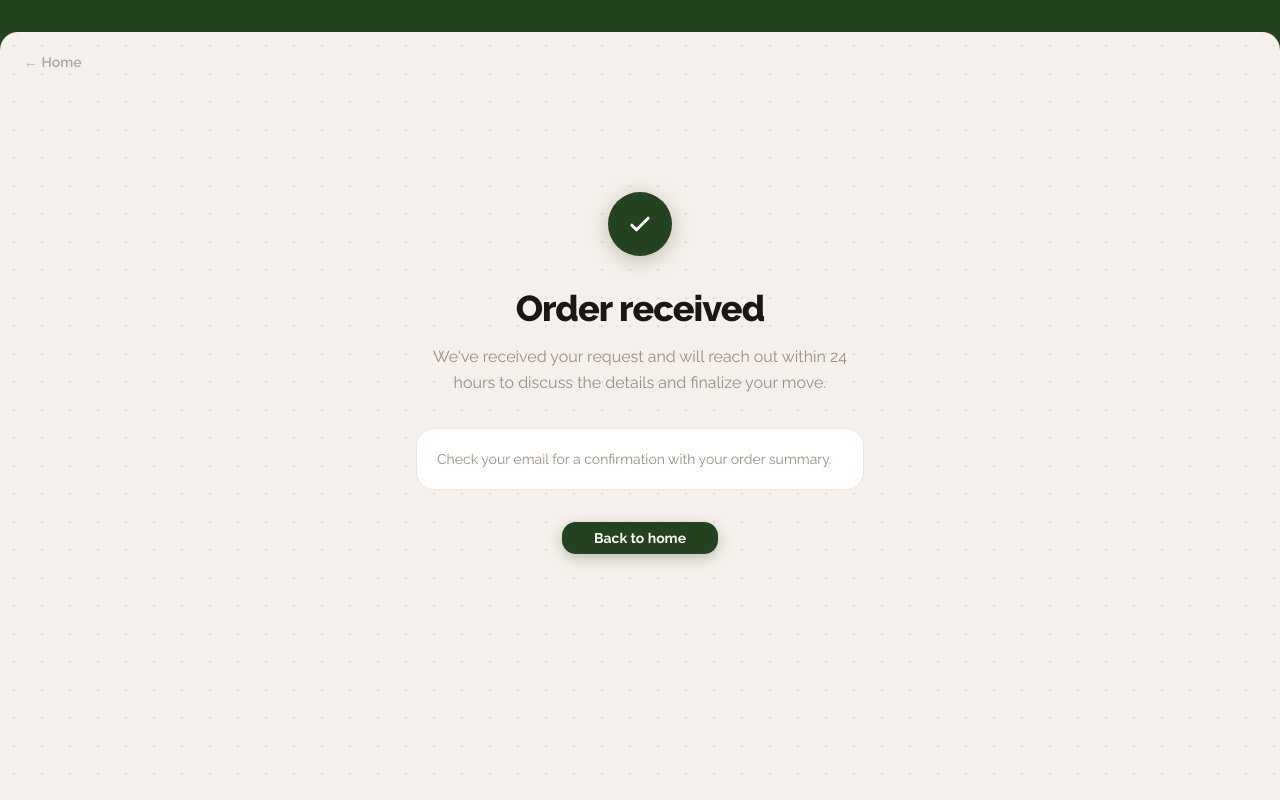
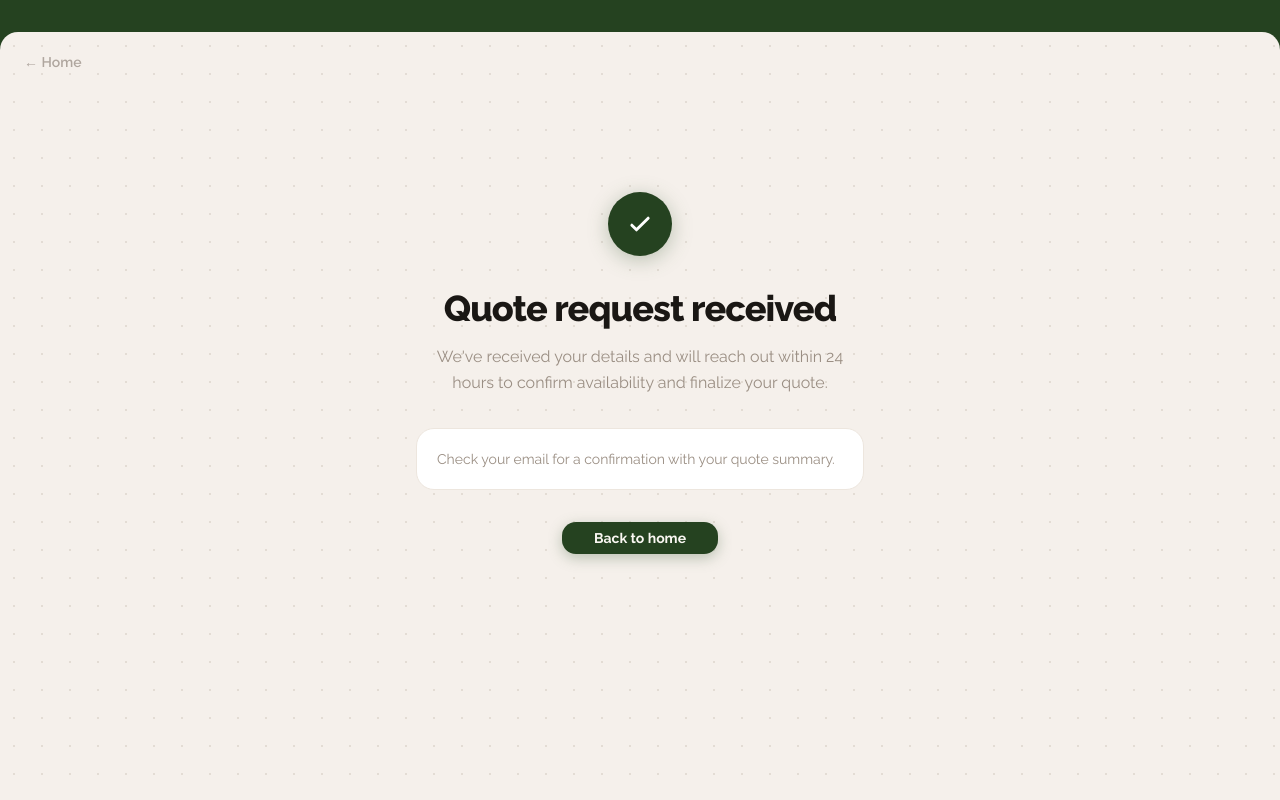
Before and after one commit to StonegateSolutionsLtd/Stonegate_WebApp, a Next.js app: page /order/success in a window 1280 px wide. Built offline with nearby package versions, Linux system fonts and the light colour scheme.

Commit message:
Quote wording correction

```diff
--- a/app/order/confirm/page.tsx
+++ b/app/order/confirm/page.tsx
@@ -53,10 +53,10 @@ export default function ConfirmPage() {
     <PageCanvas backHref="/order" backLabel="← Edit order">
       <div className="max-w-lg mx-auto pt-8">
         <h1 className="text-4xl font-black tracking-tight" style={{ color: '#1A1714' }}>
-          Confirm your order
+          Review your quote details
         </h1>
         <p className="mt-2 text-base" style={{ color: '#9A8E83' }}>
-          Review everything below, then hit confirm.
+          Make sure everything looks right before submitting.
         </p>
 
         <div className="mt-8">
@@ -77,7 +77,7 @@ export default function ConfirmPage() {
             onClick={handleConfirm}
             disabled={submitting}
           >
-            {submitting ? 'Confirming...' : 'Confirm Order'}
+            {submitting ? 'Submitting...' : 'Submit Quote Request'}
           </Button>
           <Link href="/order">
             <Button variant="ghost" className="w-full" style={{ color: '#9A8E83' }}>
--- a/app/order/success/page.tsx
+++ b/app/order/success/page.tsx
@@ -2,7 +2,7 @@ import Link from 'next/link'
 import { Button } from '@/components/ui/button'
 import PageCanvas from '@/components/PageCanvas'
 
-export const metadata = { title: 'Order Received - Stonegate Moving Solutions' }
+export const metadata = { title: 'Quote Request Received - Stonegate Moving Solutions' }
 
 export default function SuccessPage() {
   return (
@@ -18,15 +18,15 @@ export default function SuccessPage() {
         </div>
 
         <h1 className="text-4xl font-black tracking-tight" style={{ color: '#1A1714' }}>
-          Order received
+          Quote request received
         </h1>
         <p className="mt-4 text-base leading-relaxed" style={{ color: '#9A8E83' }}>
-          We&apos;ve received your request and will reach out within 24 hours to discuss the details and finalize your move.
+          We&apos;ve received your details and will reach out within 24 hours to confirm availability and finalize your quote.
         </p>
 
         <div className="mt-8 p-5 rounded-2xl text-sm text-left"
           style={{ backgroundColor: '#FFFFFF', border: '1px solid #EDE6DE', color: '#9A8E83' }}>
-          Check your email for a confirmation with your order summary.
+          Check your email for a confirmation with your quote summary.
         </div>
 
         <div className="mt-8">
--- a/components/order/OrderForm.tsx
+++ b/components/order/OrderForm.tsx
@@ -394,7 +394,7 @@ export default function OrderForm() {
                 boxShadow: ready ? '0 4px 14px rgba(77,107,71,0.35)' : 'none',
               }}
             >
-              {sending ? 'Sending code…' : step < STEPS.length - 1 ? 'Continue' : 'Review Order'}
+              {sending ? 'Sending code…' : step < STEPS.length - 1 ? 'Continue' : 'Review Quote'}
               {!sending && <ArrowRight size={14} strokeWidth={2.5} />}
             </button>
           </div>
```
